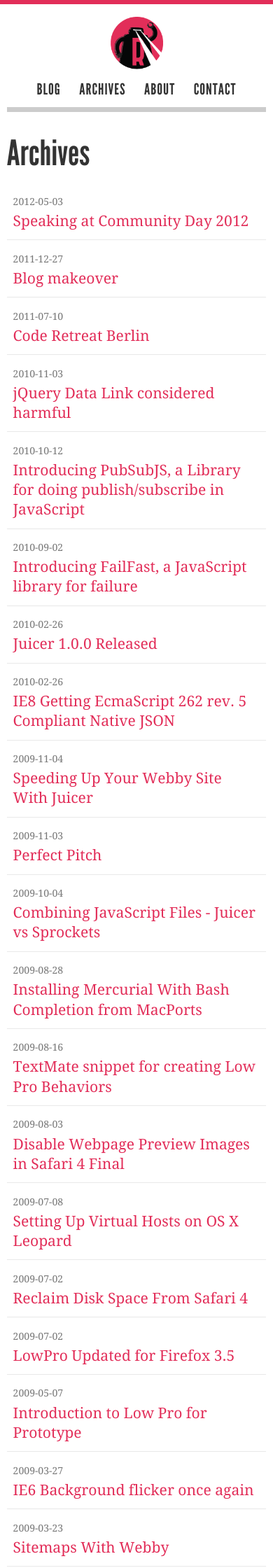
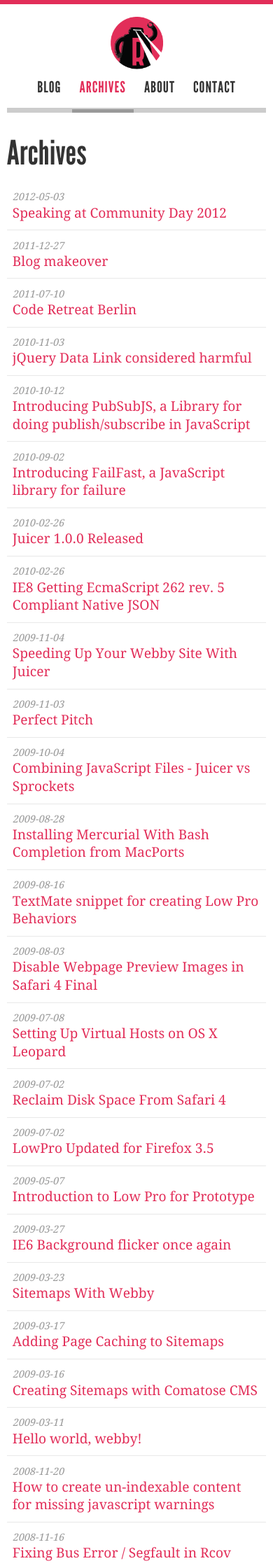
Before and after one commit to mroderick/blog.jekyll, a Jekyll site: the page built from site/archives/index.html, in a window 390 px wide. Shown: the top 2240 px of the page at 70% size. Built offline with Jekyll 4.4.1, drawn with Linux system fonts in a browser that asks for light colours; Markdown is read by kramdown in place of the engine named in the settings; some of the changed text lies outside the part shown.

Commit message:
Minor style fixes for comments, blockquotes and navigation. Markup tweak for timestamps in archive and post section.

```diff
--- a/site/_layouts/default.html
+++ b/site/_layouts/default.html
@@ -36,16 +36,19 @@
 		</div>
 		{% if page.site_section == 'frontpage blog' %}
 	 	<aside id="sidebar">
+
 			<div class="about-teaser">
 				<h3>About the author</h3>
 
+				<figure>
 					<img class="profile-img" src="/images/morg-profile.jpg" alt="Morgan Roderick" />
+				</figure>
 
 				<p>My name is Morgan Roderick, I write this blog.</p>
 
 				<p>As you might have guessed from reading some of the posts on the blog, I am a web developer, specialising in front end web development. I’ve been building just about every type of website professionally since 1998.</p>
 
-					<p>I believe I wrote my first webpage in 1994, the same year I got my first e-mail address. The webpage displayed photos taken by the Hubble telescope, and as far as I know, that page was only ever viewed in Mosaic on SGI Indy machines. <a href="/about">Read more...</a></p>
+				<p>I believe I wrote my first webpage in 1994, the same year I got my first e-mail address. The webpage displayed photos taken by the Hubble telescope, and as far as I know, that page was only ever viewted in Mosaic on SGI Indy machines. <a href="/about">Read more...</a></p>
 			</div>
 	 	</aside>
 		{% endif %}
@@ -53,11 +56,11 @@
 			&copy; Morgan Roderick, unless otherwise noted.
 		</footer>
 	  </div>
-		<script>
+	  <!--<script>
 		var _gaq=[["_setAccount","UA-869742-1"],["_trackPageview"]];
 		(function(d,t){var g=d.createElement(t),s=d.getElementsByTagName(t)[0];g.async=1;
 		g.src=("https:"==location.protocol?"//ssl":"//www")+".google-analytics.com/ga.js";
 		s.parentNode.insertBefore(g,s)}(document,"script"));
-		</script>
+	  </script>-->
 	</body>
 </html>
--- a/site/archives/index.html
+++ b/site/archives/index.html
@@ -7,6 +7,14 @@ site_section: archives
 <h1>Archives</h1>
 <ul class="archive">
 	{% for post in site.posts %}
-	<li><span class="posted-on">{{ post.date | date: "%Y-%m-%d" }}</span><a href="{{ post.url }}" title="{{ post.title }}">{{ post.title }}</a></li>
+		{% capture this_year %}{{ post.date | date: "%Y" }}{% endcapture %}
+		{% capture this_month %}{{ post.date | date: "%m" }}{% endcapture %}
+		{% capture this_day %}{{ post.date | date: "%d" }}{% endcapture %}
+		<li>
+			<time class="post-date" datetime="{{ post.date | date: "%Y-%m-%d" }}">
+				<span class="year">{{ this_year }}</span>-<span class="month">{{ this_month }}</span>-<span class="day">{{ this_day }}</span>
+			</time>
+			<a href="{{ post.url }}" title="{{ post.title }}">{{ post.title }}</a>
+		</li>
 	{% endfor %}
 </ul>
--- a/site/index.html
+++ b/site/index.html
@@ -29,8 +29,3 @@ site_section: frontpage blog
 	{% endunless %}
 </div>
 {% endfor %}
-
-<hr />
-<p>
-	<a class="archives" href="/archives/">Blog archive</a>
-</p>
--- a/site/stylesheets/style.css
+++ b/site/stylesheets/style.css
@@ -251,20 +251,22 @@ header[role="banner"] {
 
 	        header[role="banner"] nav li a em {
 				display: block;
-				font-size: 20px;
+				font-size: 21px;
 				color: #aaa;
+				font-style: normal;
+				font-weight: 400;
 			}
 
-	body.blog header[role="banner"] nav > li.blog,
-	body.archives header[role="banner"] nav > li.archives,
-	body.about header[role="banner"] nav > li.about,
-	body.contact header[role="banner"] nav > li.contact {
+	body.blog header[role="banner"] nav li.blog,
+	body.archives header[role="banner"] nav li.archives,
+	body.about header[role="banner"] nav li.about,
+	body.contact header[role="banner"] nav li.contact {
 		border-bottom: 7px solid #999;
 	}
-	body.blog header[role="banner"] nav > li.blog a,
-	body.archives header[role="banner"] nav > li.archives a,
-	body.about header[role="banner"] nav > li.about a,
-	body.contact header[role="banner"] nav > li.contact a {
+	body.blog header[role="banner"] nav li.blog a,
+	body.archives header[role="banner"] nav li.archives a,
+	body.about header[role="banner"] nav li.about a,
+	body.contact header[role="banner"] nav li.contact a {
 		color: #e22e59;
 	}
 
@@ -300,7 +302,7 @@ article {}
 	article .post-date {
 		margin: 0;
 		padding: 0;
-		font-size: 15px;
+		font-size: .8em;
 		color: #999;
 		text-transform: uppercase;
 		font-style: italic;
@@ -324,10 +326,9 @@ article {}
 				text-decoration: underline;
 			}
 
-			.archive li .posted-on {
+			.archive li .post-date {
 				float: left;
-				color: #777;
-				font-size: 1em;
+				color: #999;
 			}
 
 
@@ -354,13 +355,14 @@ h1, h2, h3, h4, h5, h6 {
 	font-family: "LeagueGothicRegular", sans-serif;
 	font-style: normal;
 	font-weight: 400;
+	line-height: 1em;
 }
 
 	h1 {
 	    margin: 0 0 .3em;
 		padding: 0;
-	    font-size: 72px;
-		line-height: 80px;
+	    font-size: 4em;
+		line-height: 1.1em;
 	}
 		h1 > a {
 			color: #333;
@@ -378,7 +380,7 @@ h1, h2, h3, h4, h5, h6 {
 
 	h2 {
 	    margin: 1.2em 0 .5em;
-		font-size: 36px;
+		font-size: 2.3em;
 	}
 
 	h3 {
@@ -387,12 +389,22 @@ h1, h2, h3, h4, h5, h6 {
 	}
 
 blockquote {
-	margin: 1.5em 0;
-	padding: 1em 1.5em;
-	background: #efefef;
+	padding: 1em .6em 1em 2.5em;
+	font-style: italic;
+	border-top: 6px solid #ddd;
+	border-bottom: 6px solid #ddd;
 }
 
-hr,p,ul,ol,dl,pre, address,table,form {
+blockquote:before {
+	content: "”";
+	float: left;
+	margin: 27px 0 0 -50px;
+	padding-right: 30px;
+	font-size: 6em;
+	color: #ccc;
+}
+
+hr,p,ul,ol,dl,pre, address,table,form,blockquote {
 	margin-bottom:1.6em;
 }
 
@@ -400,6 +412,9 @@ p + p {
 	margin-top:-.8em;
 }
 
+p:last-child {
+	margin-bottom: 0;
+}
 
 /* other elements */
 
@@ -420,73 +435,119 @@ p + p {
 		max-width: none;
 	}
 
+		#idc-container-parent #idc-container {
+			max-width: none;
+		}
+
+		#idc-container-parent #idc-container div {
+			font-size: 1em;
+		}
+
+		#idc-container-parent #idc-container h3 {
+			margin: 0 0 .5em;
+			padding: 0 0 .2em;
+			font-size: 1.8em;
+		}
+
+		#idc-container-parent #IDCommentsHead h3 {
+			font-size: 2.3em;
+			border-bottom: 4px solid #ccc;
+		}
+
 	#idc-container-parent #idc-container .idc-c {
 		padding-top: 1.5em;
 		padding-bottom: 1em;
 		border-top: 1px solid #ccc;
 	}
 
-		#idc-container .idc-a_nomenu,
-		#idc-container .idc-a {
-			margin: 0 15px 0 0 !important;
+	/* thread */
+	#idc-container-parent #idc-container .idc-thread .idc-thread {
+		margin-left: 1em;
+	}
+
+		#idc-container-parent #idc-container .idc-thread .idc-thread .idc-c {
+			background-position: -1528px -104px;
 		}
 
-		#idc-container .idc-thread .idc-thread .idc-a,
-		#idc-container .idc-thread .idc-thread .idc-c {
-			padding-left: 3em;
+		#idc-container-parent #idc-container .idc-thread:first-child > .idc-c {
+			padding-top: 0;
+			border-top: 0;
 		}
 
 
-	#idc-container-parent #idc-container h3 {
-		margin: 0 0 .5em;
-		padding: 0 0 .2em;
-		font-size: 28px;
+	/* vote */
+	#idc-container-parent #idc-container .idc-v	{
+		font-size: 0.9em;
+	}
+
+	#idc-container .idc-a_nomenu,
+	#idc-container .idc-a {
+		margin: 0 15px 0 0 !important;
+	}
+
+	#idc-container-parent #idc-container .idc-text,
+	#idc-container-parent #idc-container div.idc-text_noresize,
+	#idc-container-parent #idc-container textarea.idc-text_noresize {
+		background-image: none;
+		border: 5px solid #e8e7e3;
+		font-size: 1em;
+
+		-webkit-box-sizing: border-box; /* Safari/Chrome, other WebKit */
+	    -moz-box-sizing: border-box;    /* Firefox, other Gecko */
+	    box-sizing: border-box;         /* Opera/IE 8+ */
 
 	}
-		#idc-container-parent #IDCommentsHead h3 {
-			font-size: 36px;
-			border-bottom: 4px solid #ccc;
-		}
 
 	#idc-container-parent #idc-container .idc-c .idc-c-h {
 		background-image: none;
 	}
 
 	#idc-container-parent #idc-container .idc-c .idc-i {
+		margin-left: 0;
 		font-family: "LeagueGothicRegular", sans-serif;
 		font-style: normal;
 		font-weight: 400;
-		font-size: 2.2em;
+		font-size: 1.7em;
 	}
 
 		#idc-container-parent #idc-container .idc-i a {
-			font-size: 26px;
+			font-size: 1em;
 			color: #333;
 			text-decoration: none;
 		}
 
 		#idc-container-parent #idc-container .idc-i em a {
-			font-size: 18px;
+			font-size: 1.6em;
 			color: #999;
 		}
 
+		#idc-container-parent #idc-container .idc-i .idc-time {
+			color: #fff;
+		}
 
-		#idc-container-parent #idc-container div,
-		#idc-container-parent #idc-container .idc-c-t-inner {
-			font-size: 16px;
-			line-height: 1.6em;
+
+		#idc-container-parent #idc-container .idc-c-t {
+			padding: 0;
 		}
+
+			#idc-container-parent #idc-container .idc-c-t-inner {
+				font-size: 0.9em;
+				line-height: 1.5em;
+			}
 
 		#idc-container-parent #idc-container .IDCommentThreadTimeRead {
 			display: none;
 		}
 
-/*
-font-family: "LeagueGothicRegular", sans-serif;
-font-style: normal;
-font-weight: 400;
+		#idc-container textarea.idc-text_noresize {
+			background-image: none;
+		}
 
-*/
+		#idc-container-parent #idc-container .idc-collapselink_closed,
+		#idc-container-parent #idc-container .idc-collapselink {
+			font-size: 0.9em;
+			font-weight: normal;
+		}
 
 
 
@@ -568,7 +629,6 @@ video {
 
 		header[role="banner"] nav li a {
 			margin-top: 20px;
-			font-size: 25px;
 			letter-spacing: 1px;
 		}
 
@@ -599,8 +659,7 @@ video {
 
 @media screen and (max-width: 767px) {
 	h1 {
-		font-size: 50px;
-		line-height: 55px;
+		font-size: 3em;
 	}
 }
 
@@ -609,8 +668,13 @@ video {
 
 @media screen and (max-width: 480px) {
 
+	body {
+		font-size: 1em;
+	}
 
-	header[role="banner"] {}
+	header[role="banner"] {
+		height: 155px;
+	}
 
 		/* Site logo */
 		header[role="banner"] .logo {
@@ -641,15 +705,53 @@ video {
 	.archive li a {
 		padding-left: 0;
 	}
-		.archive li .posted-on {
+		.archive li .post-date {
 			display: block;
 			float: none;
-			font-size: 0.8em;
+			font-size: 0.9em;
+			font-style: italic;
+			line-height: 1.4em;
 		}
+
+	#idc-container-parent #idc-container .idc-v	{
+		display: none;
+	}
+
+	#idc-container-parent #idc-container .idc-thread .idc-thread {
+		margin-left: .3em;
+	}
+
+	#idc-container-parent #idc-container .idc-c-h,
+	#idc-container-parent #idc-container .idc-c .idc-i,
+	#idc-container-parent #idc-container .idc-c .idc-c-h-inner {
+		height: auto;
+	}
 
 }
 
 
+/* max-width: 320
+....................................................................................... */
+
+@media screen and (max-width: 320px) {
+
+	/* Site logo */
+	header[role="banner"] .logo {
+	}
+
+		header[role="banner"] nav li a {
+			padding: .3em;
+		}
+
+	h1 {
+		font-size: 2.3em;
+	}
+
+	#idc-container-parent #idc-container .idc-i .idc-time {
+		white-space: nowrap;
+	}
+
+}
 
 /**
  * Print styles.
```
Also changed, not shown: site/_layouts/post.html (+8 -1 lines), site/images/morg-profile.jpg. Lines whose indentation alone changed are shown as unchanged.
